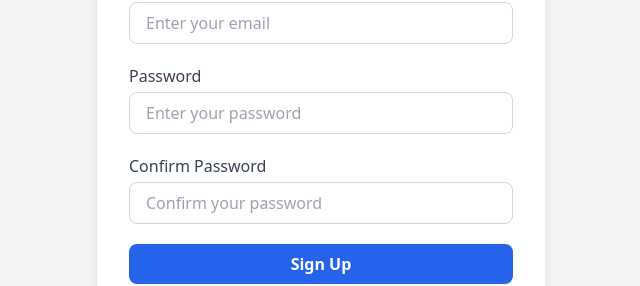
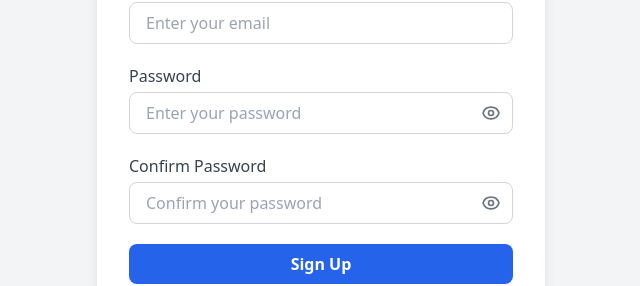
Before and after one commit to Shareiar-shams/Expense-Tracker, a React (Create React App) app in the folder client/: page /register in a window 1280 px wide. Shown: the part 350-636 px from the top of the page, without its empty margins (319-959 px from the left). Built offline with nearby package versions, Linux system fonts and the light colour scheme.

Commit message:
Add password visibility toggle to registration form and fix login navigation

```diff
--- a/client/src/pages/RegisterPage.jsx
+++ b/client/src/pages/RegisterPage.jsx
@@ -56,7 +56,7 @@ export default function RegisterPage() {
       footerLink={{
         text: 'Already have an account?',
         linkText: 'Sign In',
-        onClick: () => navigate('/')
+        onClick: () => navigate('/login')
       }}
     >
       <FormInput
@@ -87,6 +87,7 @@ export default function RegisterPage() {
           value={form.password}
           onChange={(e) => handleChange('password', e.target.value)}
           error={validationErrors.password}
+          showPasswordToggle={true}
           required
         />
 
@@ -105,6 +106,7 @@ export default function RegisterPage() {
         value={form.confirmPassword}
         onChange={(e) => handleChange('confirmPassword', e.target.value)}
         error={validationErrors.confirmPassword}
+        showPasswordToggle={true}
         required
       />
     </FormWrapper>
```
